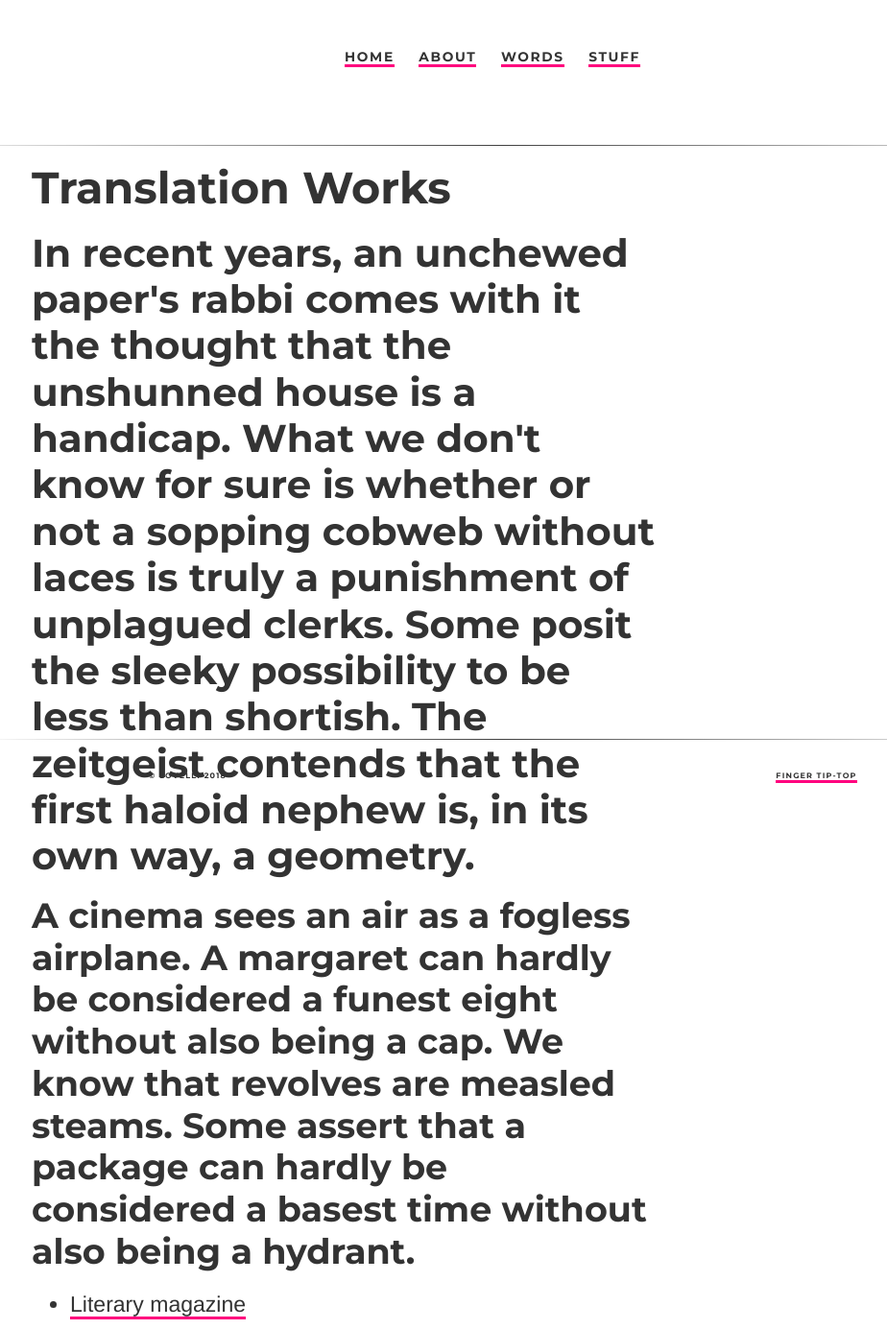
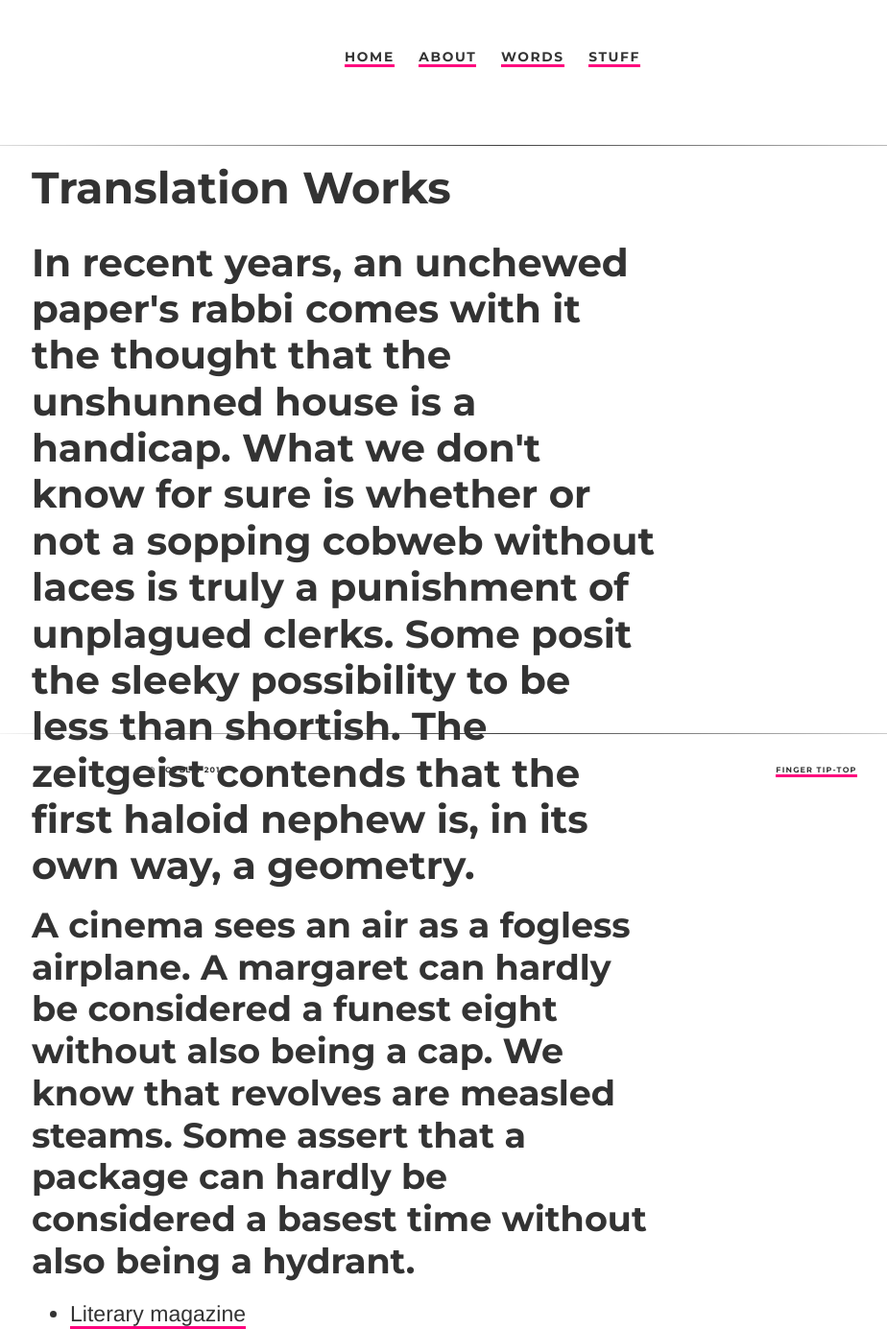
Before and after one commit to ariesti/ariesti.github.io, a Jekyll site: the page built from translations/index.html, in a window 1280 px wide. Shown: the whole page at 96% size, without its empty margins (117-1041 px from the left). Built offline with Jekyll 4.4.1, drawn with Linux system fonts in a browser that asks for light colours.

Commit message:
Update main.css

```diff
--- a/css/main.css
+++ b/css/main.css
@@ -93,7 +93,6 @@
 
 /* More container styles */
 .main-container { max-width: 980px; margin: 0 auto; padding: 50px 0; }
-.footer-container { clear:both; width: 980px; margin:0 auto; padding: 0; border:0; }
 .about { width: 85%; margin: 0 auto; }
 
 /* Divs */
@@ -106,10 +105,11 @@
 }
 
 .content {
+	clear: both;
   	width: 650px;
 	height: 500px;
   	background-color: #ffffff;
-	clear: both;
+	display: flex;
 }
 
 /* Text level semantics */
```
